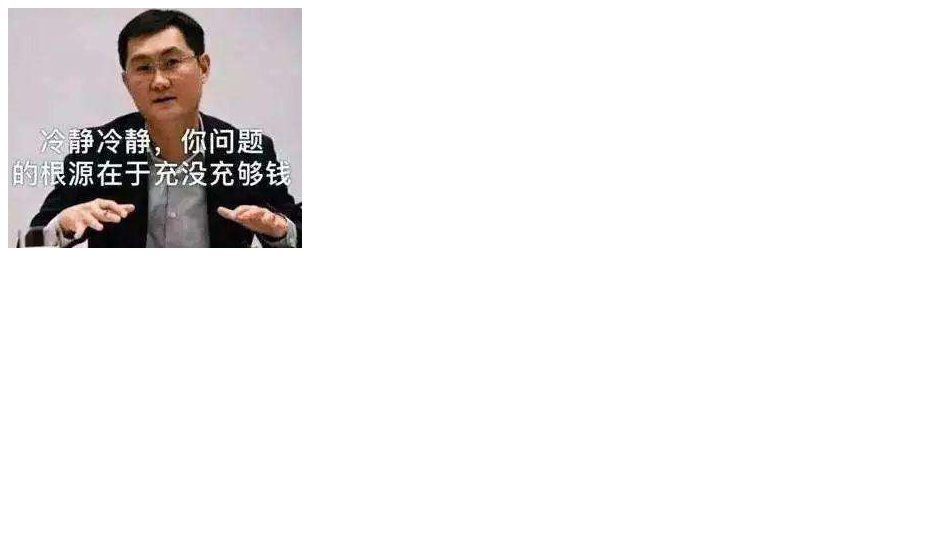
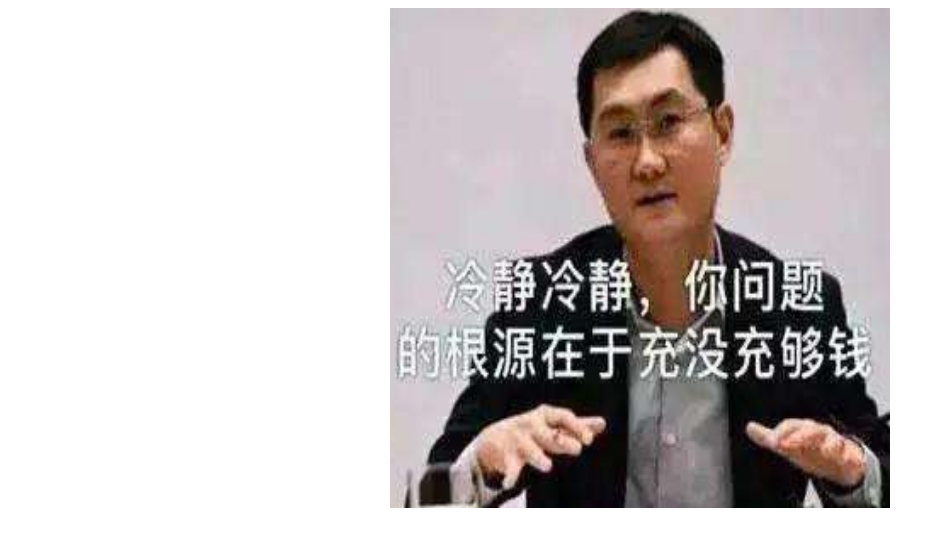
Before and after one commit to Jux1nCc/Jux1nCc.github.io, a plain HTML site: page index.html in a window 1280 px wide. Shown: the whole page, without its empty margins (0-945 px from the left). Drawn offline with Linux system fonts and the light colour scheme.

Commit message:
再次完成

```diff
--- a/index.html
+++ b/index.html
@@ -4,6 +4,14 @@
     <meta charset="UTF-8">
     <meta name="viewport" content="width=device-width, initial-scale=1.0">
     <title>Document</title>
+    <style>
+        img{
+            display: block;
+            width: 500px;
+            height: 500px;
+            margin: 0 auto;
+        }
+    </style>
 </head>
 <body>
     <img src="./mht.png" alt="">
```
